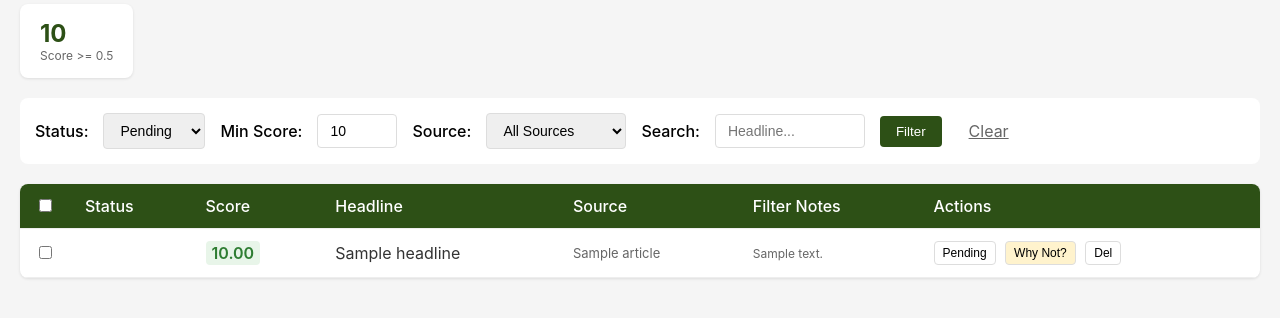
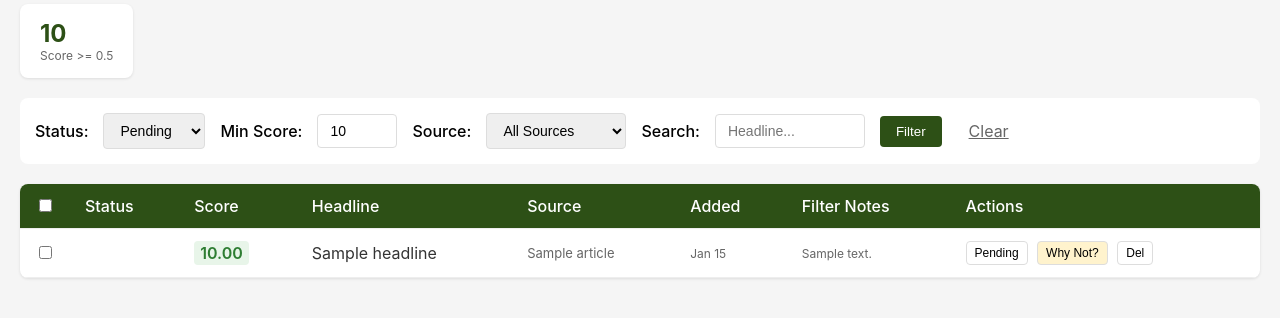
Before and after one commit to adamjdavidson/plain_press, a Flask app: template app/templates/admin/articles.html in a window 1280 px wide. Shown: the part 164-482 px from the top of the page. Run offline with Flask 3, Linux system fonts and the light colour scheme; the template is opened without the code that fills it: most values are stand-ins (such as "Sample title", 1, 10 or a date in 2020).

Commit message:
Add date column, widen headline, boost scores when marking Pending
- Add "Added" column showing discovered_date (or created_at fallback)
- Widen headline column from 400px to 600px for better readability
- Boost filter_score to 0.5 when clicking Pending button (single or bulk)
- Append "[Manually included by editor]" note when score is boosted

This ensures articles manually marked as Pending will qualify for
the daily email regardless of their original AI-assigned score.

🤖 Generated with [Claude Code](https://claude.com/claude-code)

Co-Authored-By: Claude <noreply@anthropic.com>

```diff
--- a/app/templates/admin/articles.html
+++ b/app/templates/admin/articles.html
@@ -123,9 +123,14 @@
     .score-low { background: #ffebee; color: #c62828; }
 
     .headline {
-      max-width: 400px;
+      max-width: 600px;
       overflow: hidden;
       text-overflow: ellipsis;
+      white-space: nowrap;
+    }
+    .date-added {
+      font-size: 12px;
+      color: #666;
       white-space: nowrap;
     }
     .headline a { color: #333; text-decoration: none; }
@@ -247,6 +252,7 @@
         <th>Score</th>
         <th>Headline</th>
         <th>Source</th>
+        <th>Added</th>
         <th>Filter Notes</th>
         <th>Actions</th>
       </tr>
@@ -265,6 +271,7 @@
           <a href="{{ article.external_url }}" target="_blank" title="{{ article.headline }}">{{ article.headline }}</a>
         </td>
         <td class="source">{{ article.source_name }}</td>
+        <td class="date-added">{{ article.discovered_date.strftime('%b %d') if article.discovered_date else (article.created_at.strftime('%b %d') if article.created_at else '-') }}</td>
         <td class="notes" title="{{ article.filter_notes or '' }}">{{ article.filter_notes or '-' }}</td>
         <td class="actions">
           <button onclick="setStatus('{{ article.id }}', 'pending')" title="Reset to Pending">Pending</button>
```
Also changed, not shown: app/routes.py (+14 -5 lines).
